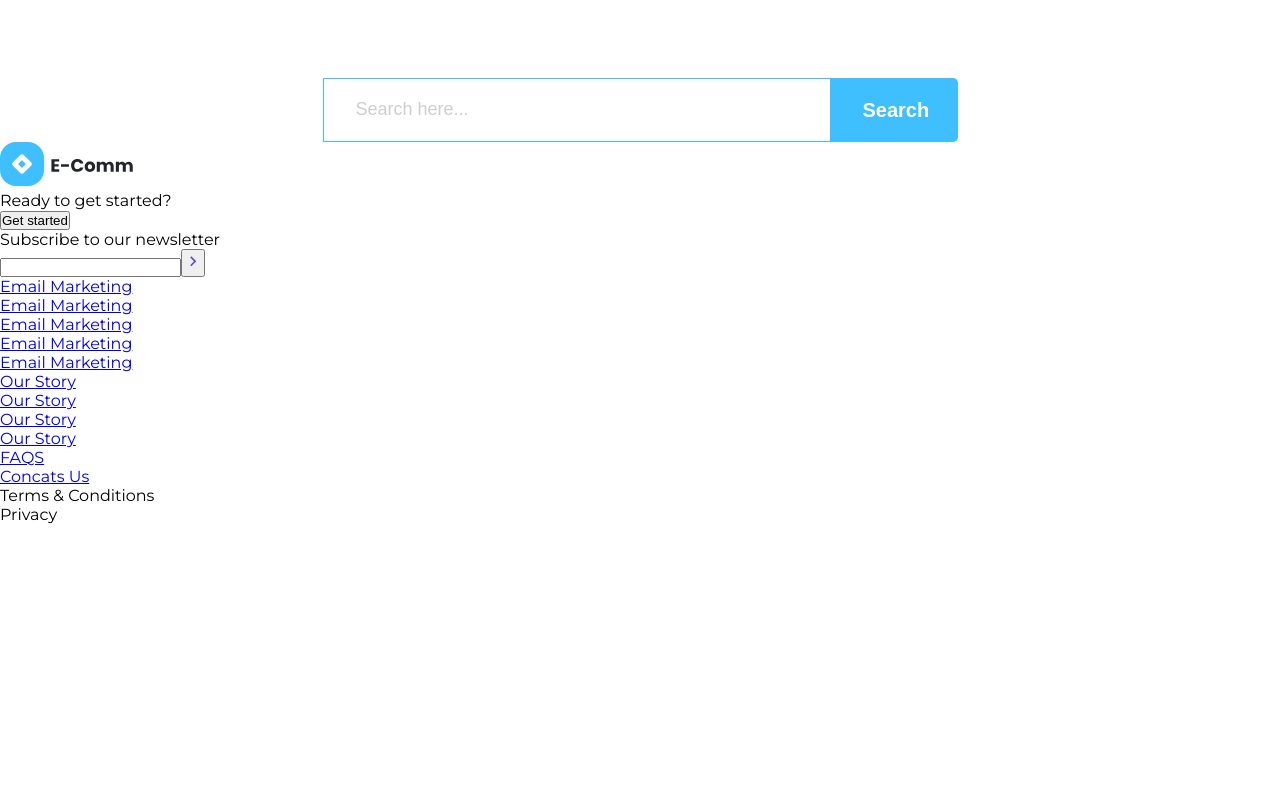
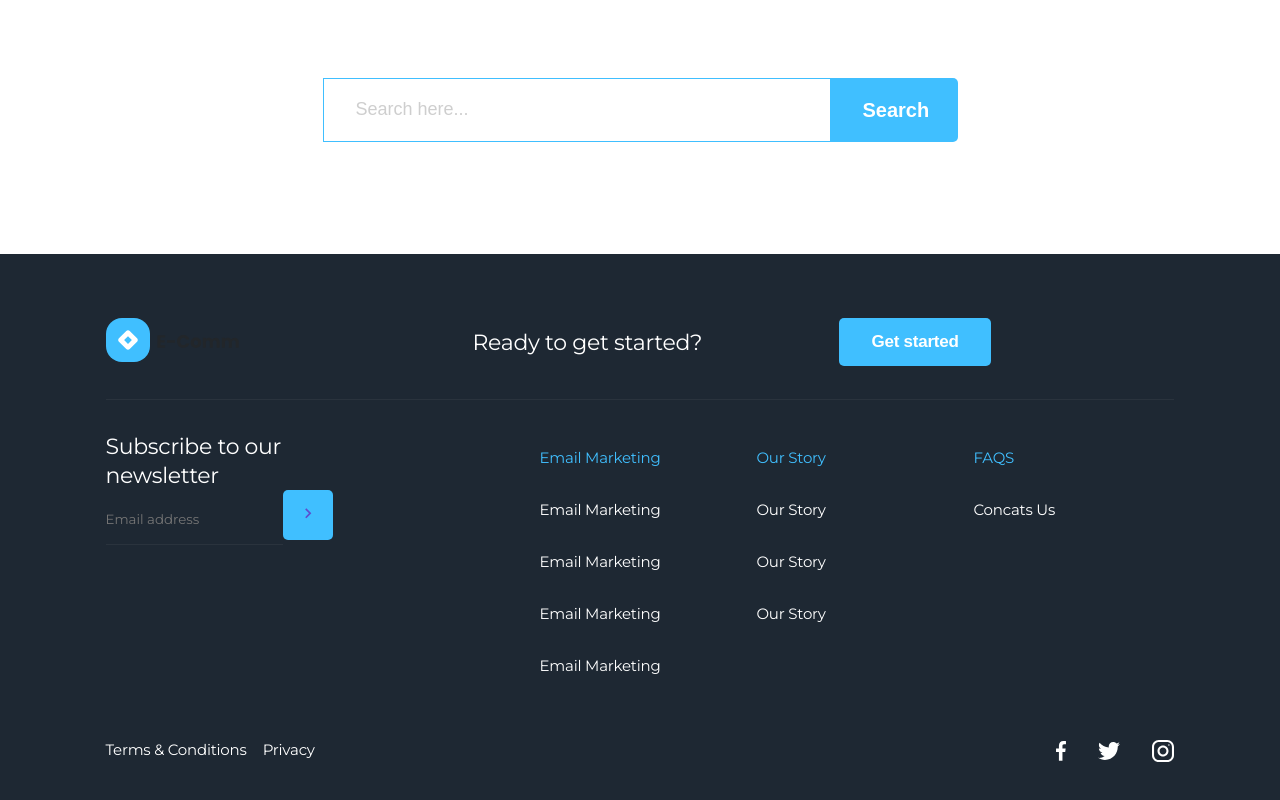
Before and after one commit to b-limitless/pasal-client, a React (Create React App) app: page /#/ in a window 1280 px wide. Shown: the part 3549-4349 px from the top of the page. Before the commit the page ends 4073 px from the top, so only its background shows below. Built offline with nearby package versions, Linux system fonts and the light colour scheme.

Commit message:
Footer has been added in the site

```diff
--- a/src/components/layouts/Footer.tsx
+++ b/src/components/layouts/Footer.tsx
@@ -10,6 +10,7 @@ interface FooterProps {
 
 export const Footer: React.FC<FooterProps> = ({ }) => {
         return (<footer className="footer">
+                <div className="footer__container">
                         <div className="footer__top">
                                 <div className="item logo">
                                         <img src={Logo} alt="" />
@@ -23,18 +24,19 @@ export const Footer: React.FC<FooterProps> = ({ }) => {
                         </div>
 
                         <div className="footer__main">
-                        <div className="item">
+                                <div className="item newsletter">
                                         <div className="row newsletter-txt">
                                                 Subscribe to our
                                                 newsletter
                                         </div>
                                         <div className="row input">
-                                        <input type="text" className="input__subscribe" />
+                                                <input placeholder = "Email address" type="text" className="input__subscribe" />
                                                 <button className="btn__subscript">
                                                         <img src={ArrowRight} alt="" />
                                                 </button>
                                         </div>
                                 </div>
+
                                 <div className="item services">
                                         <ul className="services__ul">
                                                 <li><a href="!#">Email Marketing</a></li>
@@ -63,13 +65,17 @@ export const Footer: React.FC<FooterProps> = ({ }) => {
                                 <div className="item">
                                         Terms & Conditions
                                 </div>
-                        <div className="item">
+                                <div className="item privacy">
                                         Privacy
                                 </div>
 
-                        <div className="item soical">
+                                <div className="item social">
+                                        <img src= {Facebook} alt="" className="" />
+                                        <img src= {Twitter} alt="" className="" />
+                                        <img src= {Instagram} alt="" className="" />
+                                </div>
+                        </div>
 
-                        </div>
                 </div>
         </footer>);
 }
--- a/src/sass/components/_footer.scss
+++ b/src/sass/components/_footer.scss
@@ -0,0 +1,139 @@
+.footer {
+  margin: 7rem 0;
+  background-color: #1e2833;
+  &__container {
+    max-width: pxToRem(1068.93);
+    margin: auto;
+    display: flex;
+    flex-direction: column;
+    row-gap: 2rem;
+    padding: 2rem 0;
+  }
+  &__top {
+    display: grid;
+    grid-template-columns: repeat(auto-fit, minmax(pxToRem(206), 1fr));;
+    justify-content: center;
+    align-items: center;
+    grid-gap: 2rem;
+    padding: 2rem 0;
+    border-bottom: 1px solid rgba(151, 151, 151, 0.1);
+
+    .logo {
+      margin-right: auto;
+    }
+    .ready {
+      font-weight: normal;
+      font-size: pxToRem(22);
+      line-height: pxToRem(29);
+      /* identical to box height */
+      letter-spacing: -0.3px;
+      color: #ffffff;
+    }
+    .button {
+      .btn {
+        padding: 0.8rem 2rem;
+        border-radius: 5px;
+        outline: none;
+        border: none;
+        background-color: #40bfff;
+        color: #fff;
+        font-size: pxToRem(17);
+        line-height: pxToRem(22);
+        letter-spacing: -0.231818px;
+        font-weight: bold;
+      }
+    }
+  }
+  &__main {
+    display: grid;
+    grid-template-columns: repeat(auto-fit, minmax(pxToRem(106), 1fr));
+    color: #ffffff;
+    grid-gap: 1rem;
+
+    .newsletter {
+      grid-column: 2 / 4;
+
+      .newsletter-txt {
+        max-width: pxToRem(180);
+        font-weight: normal;
+        font-size: pxToRem(22);
+        line-height: pxToRem(29);
+        letter-spacing: -0.3px;
+
+        color: #ffffff;
+      }
+      .input {
+        &__subscribe {
+          background-color: transparent;
+          height: 50px;
+          outline: none;
+          border-top: none;
+          border-left: none;
+          border-right: none;
+          border-bottom: 1px solid rgba(151, 151, 151, 0.1);
+          padding: .5rem 0s;
+          color: #fff;
+
+          &::placeholder {
+            font-family: "Montserrat", sans-serif;
+          }
+        }
+        button {
+          width: pxToRem(50);
+          height: pxToRem(50);
+          background-color: #40bfff;
+          border: none;
+          border-radius: 5px;
+          cursor: pointer;
+        }
+      }
+    }
+
+    .item {
+      ul {
+        list-style: none;
+        li {
+          cursor: pointer;
+          &:first-child {
+            a {
+              color: #40bfff;
+            }
+          }
+          padding: 1rem 0;
+          a {
+            text-decoration: none;
+            color: #ffffff;
+            font-size: pxToRem(15);
+            line-height: pxToRem(20);
+            letter-spacing: -0.204545px;
+          }
+        }
+      }
+    }
+  }
+  &__bottom {
+    display: grid;
+    grid-template-columns: max-content 1fr max-content;
+    color: #ffffff;
+    font-size: 15px;
+    line-height: 20px;
+    /* identical to box height */
+
+    letter-spacing: -0.204545px;
+
+    color: #ffffff;
+
+    .item {
+      padding: 1rem 0;
+      cursor: pointer;
+    }
+  }
+  .social {
+    display: flex;
+    column-gap: 2rem;
+  }
+  .privacy {
+    margin-right: auto;
+    padding-left: 1rem;
+  }
+}
```
Lines whose indentation alone changed are shown as unchanged.
